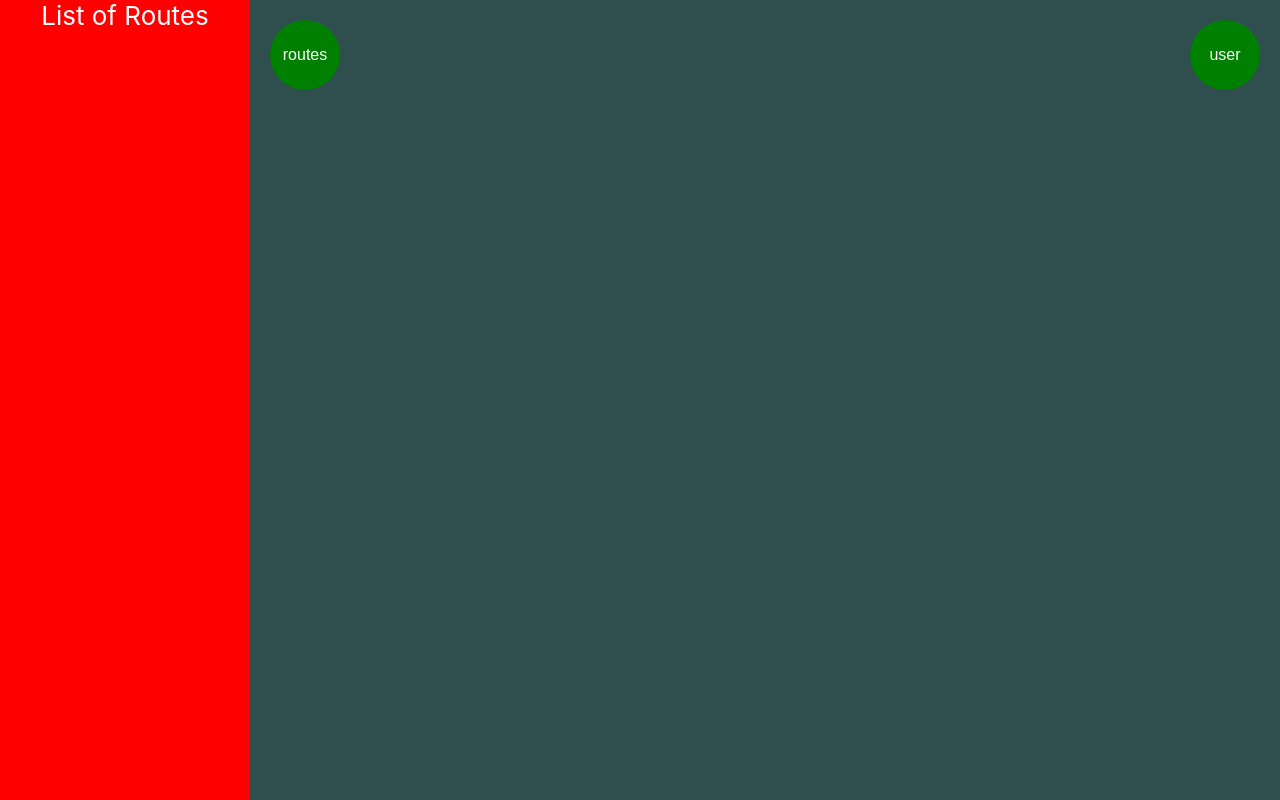
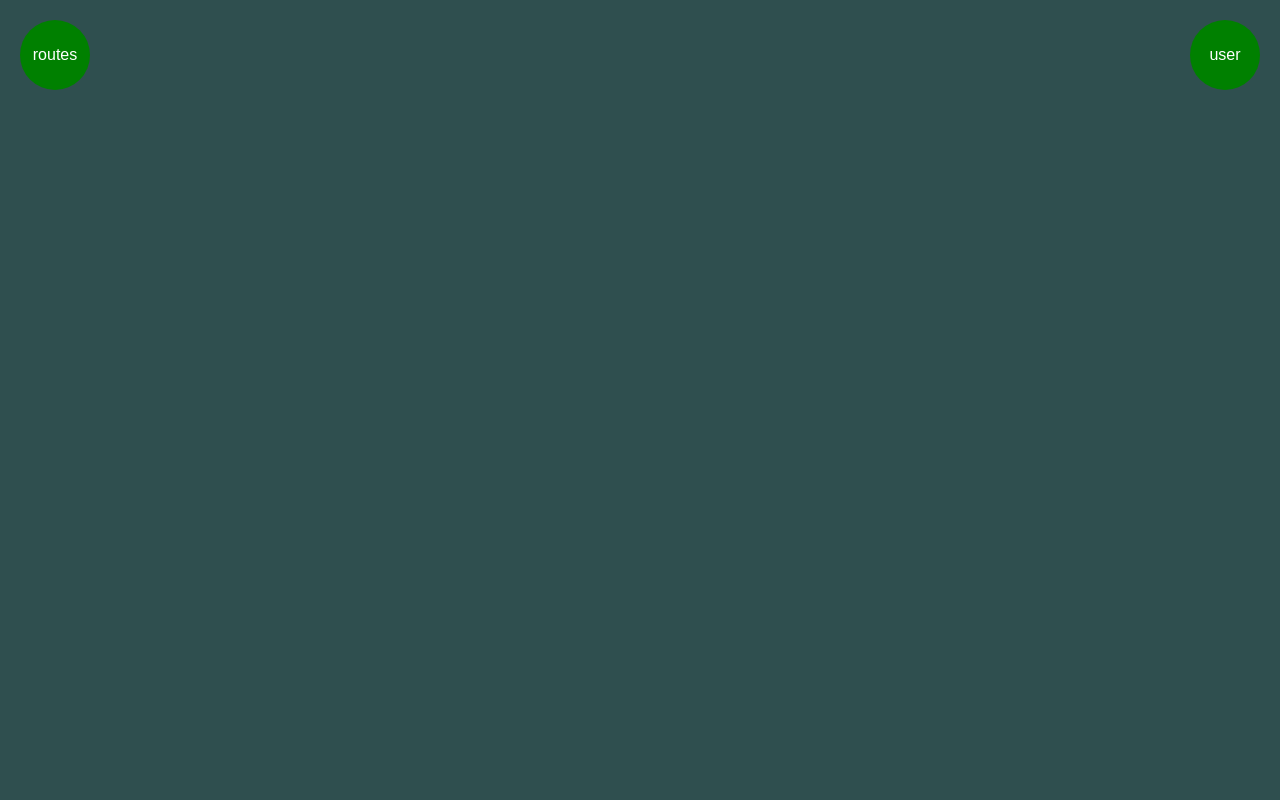
Before and after one commit to JonKleehammer/bus_tracker_frontend, a React (Create React App) app: page / in a window 1280 px wide. Built offline with nearby package versions, Linux system fonts and the light colour scheme.

Commit message:
Route Menu Slideout animation completed

```diff
--- a/src/App.css
+++ b/src/App.css
@@ -70,7 +70,7 @@
 }
 
 .RoutesButton{
-  position: fixed;
+  position: absolute;
   background-color: rgba(0, 0, 0, 0);
   padding: 20px;
   top: 0;
@@ -86,12 +86,18 @@
 }
 
 .RoutesMenu {
+  z-index: 100 !important;
   position: fixed;
-  z-index: 100 !important;
+  margin-left: -250px;
+  transition: margin-left 0.5s;
 
   height:100vh;
   width: 250px;
   background-color: red;
+}
+
+.RoutesMenu.slideout {
+  margin-left: 0px;
 }
 
 @keyframes App-logo-spin {
--- a/src/components/routesbutton.js
+++ b/src/components/routesbutton.js
@@ -1,10 +1,15 @@
 import React from 'react';
 
 class RoutesButton extends React.Component {
+    handleClick() {
+        const menu = document.getElementById("RoutesMenu")
+        menu.classList.toggle('slideout')
+    }
   render() {
     return (
         <div className="RoutesButton">
-          <button className="button circle-button">routes</button>
+          <button   className="button circle-button"
+                    onClick={() => this.handleClick()}>routes</button>
         </div>
     );
   }
--- a/src/components/routesmenu.js
+++ b/src/components/routesmenu.js
@@ -8,7 +8,7 @@ class RoutesMenu extends React.Component {
     }
     render(){
         return (
-            <div className="RoutesMenu">
+            <div id="RoutesMenu" className="RoutesMenu">
                 <RoutesButton/>
                 List of Routes
             </div>
```
